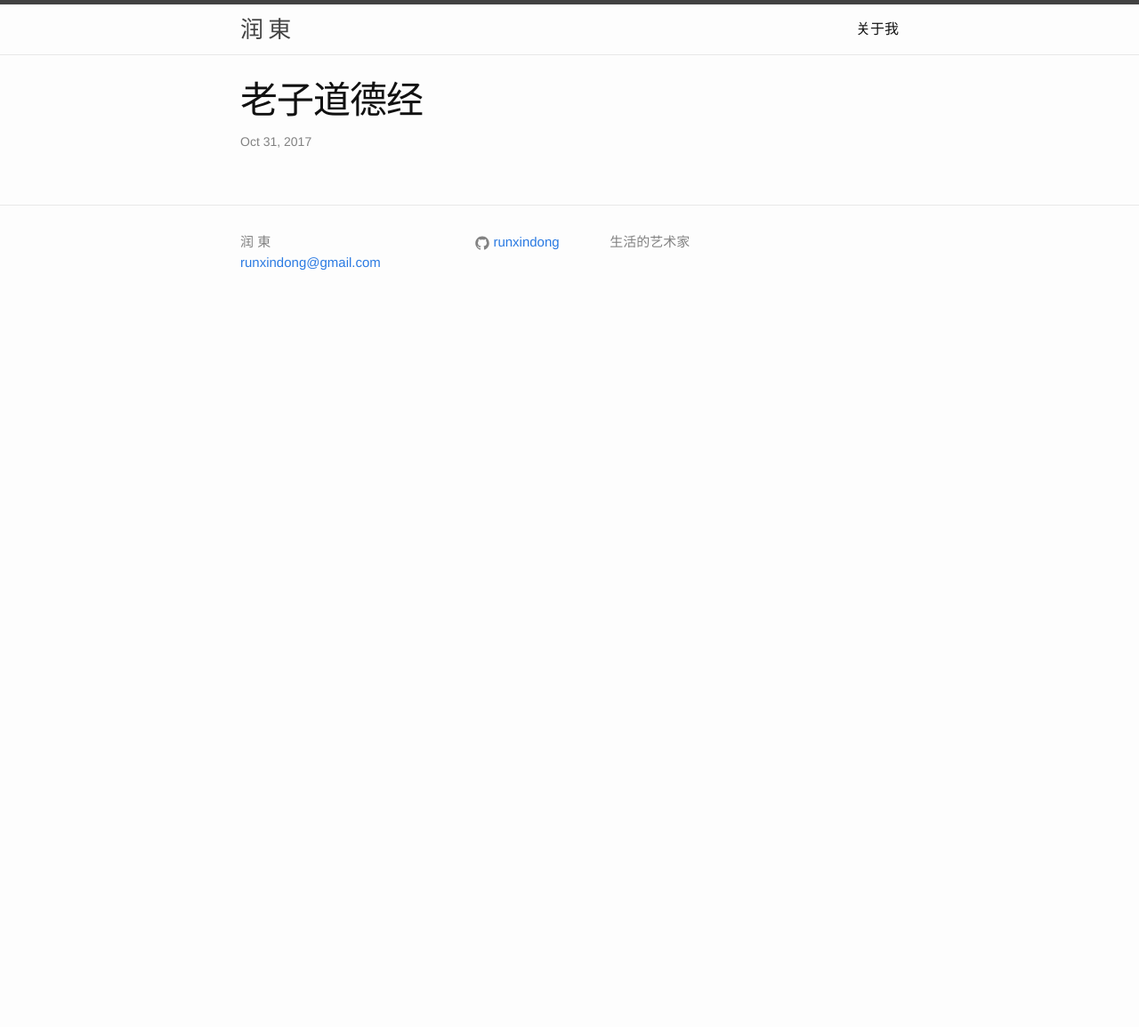
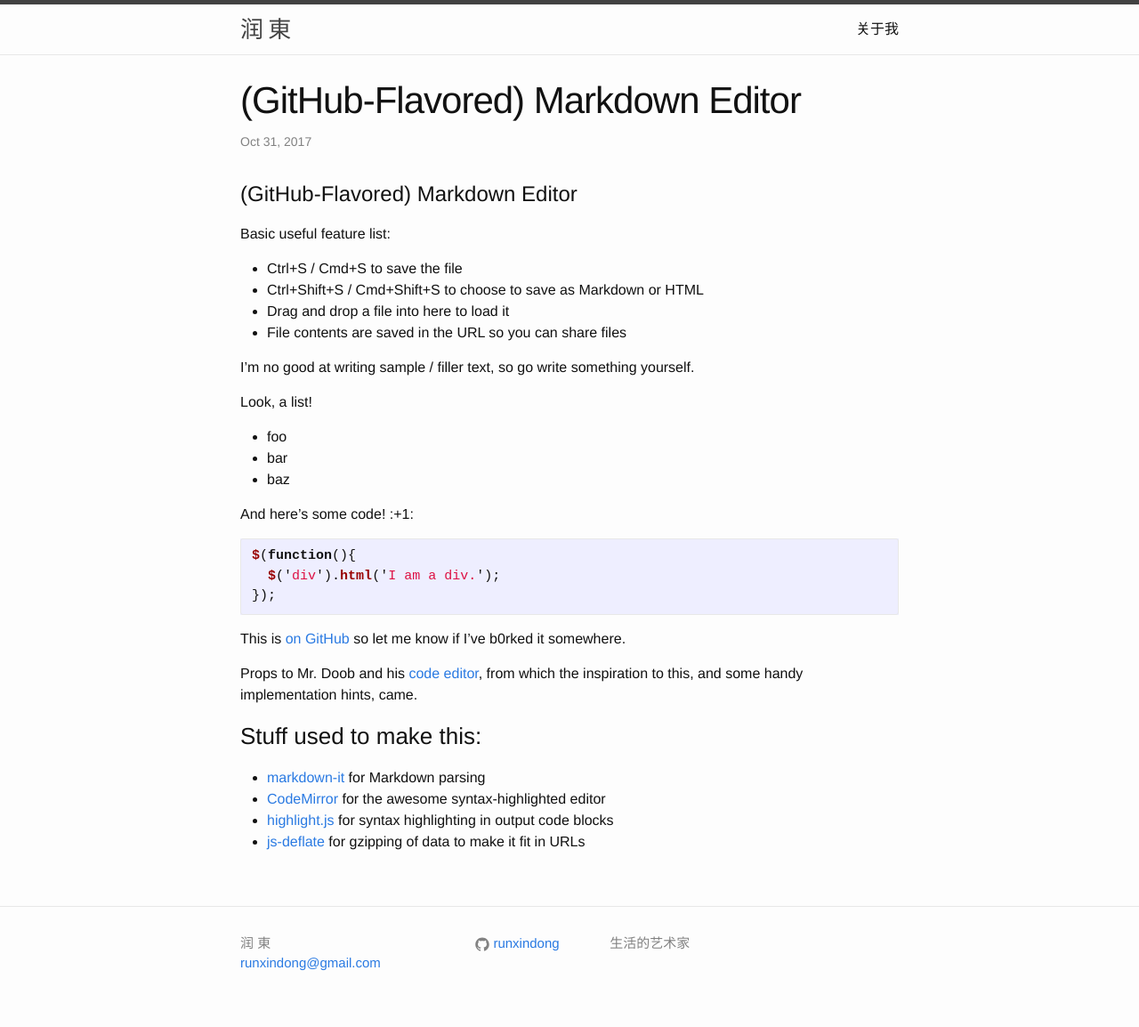
Before and after one commit to runxindong/runxindong.github.io, a Jekyll site: the page built from _posts/2017-10-31-laozi.md, in a window 1280 px wide. Shown: the whole page at 89% size. Built offline with Jekyll 4.4.1, drawn with Linux system fonts in a browser that asks for light colours; before the commit the page ends 900 px from its top, so only the background shows below that.

Commit message:
git hub flavored markdown editor

````diff
--- a/_posts/2017-10-31-laozi.md
+++ b/_posts/2017-10-31-laozi.md
@@ -1,5 +1,43 @@
 ---
 layout: post
-title: "老子道德经"
-categories: "guoxue"
+title: "(GitHub-Flavored) Markdown Editor"
+categories: "it"
 ---
+# (GitHub-Flavored) Markdown Editor
+
+Basic useful feature list:
+
+ * Ctrl+S / Cmd+S to save the file
+ * Ctrl+Shift+S / Cmd+Shift+S to choose to save as Markdown or HTML
+ * Drag and drop a file into here to load it
+ * File contents are saved in the URL so you can share files
+
+
+I'm no good at writing sample / filler text, so go write something yourself.
+
+Look, a list!
+
+ * foo
+ * bar
+ * baz
+
+And here's some code! :+1:
+
+```javascript
+$(function(){
+  $('div').html('I am a div.');
+});
+```
+
+This is [on GitHub](https://github.com/jbt/markdown-editor) so let me know if I've b0rked it somewhere.
+
+
+Props to Mr. Doob and his [code editor](http://mrdoob.com/projects/code-editor/), from which
+the inspiration to this, and some handy implementation hints, came.
+
+### Stuff used to make this:
+
+ * [markdown-it](https://github.com/markdown-it/markdown-it) for Markdown parsing
+ * [CodeMirror](http://codemirror.net/) for the awesome syntax-highlighted editor
+ * [highlight.js](http://softwaremaniacs.org/soft/highlight/en/) for syntax highlighting in output code blocks
+ * [js-deflate](https://github.com/dankogai/js-deflate) for gzipping of data to make it fit in URLs
````
Also changed, not shown: _posts/2016-05-14-ZhuangZi.md (+1 -1 lines).
